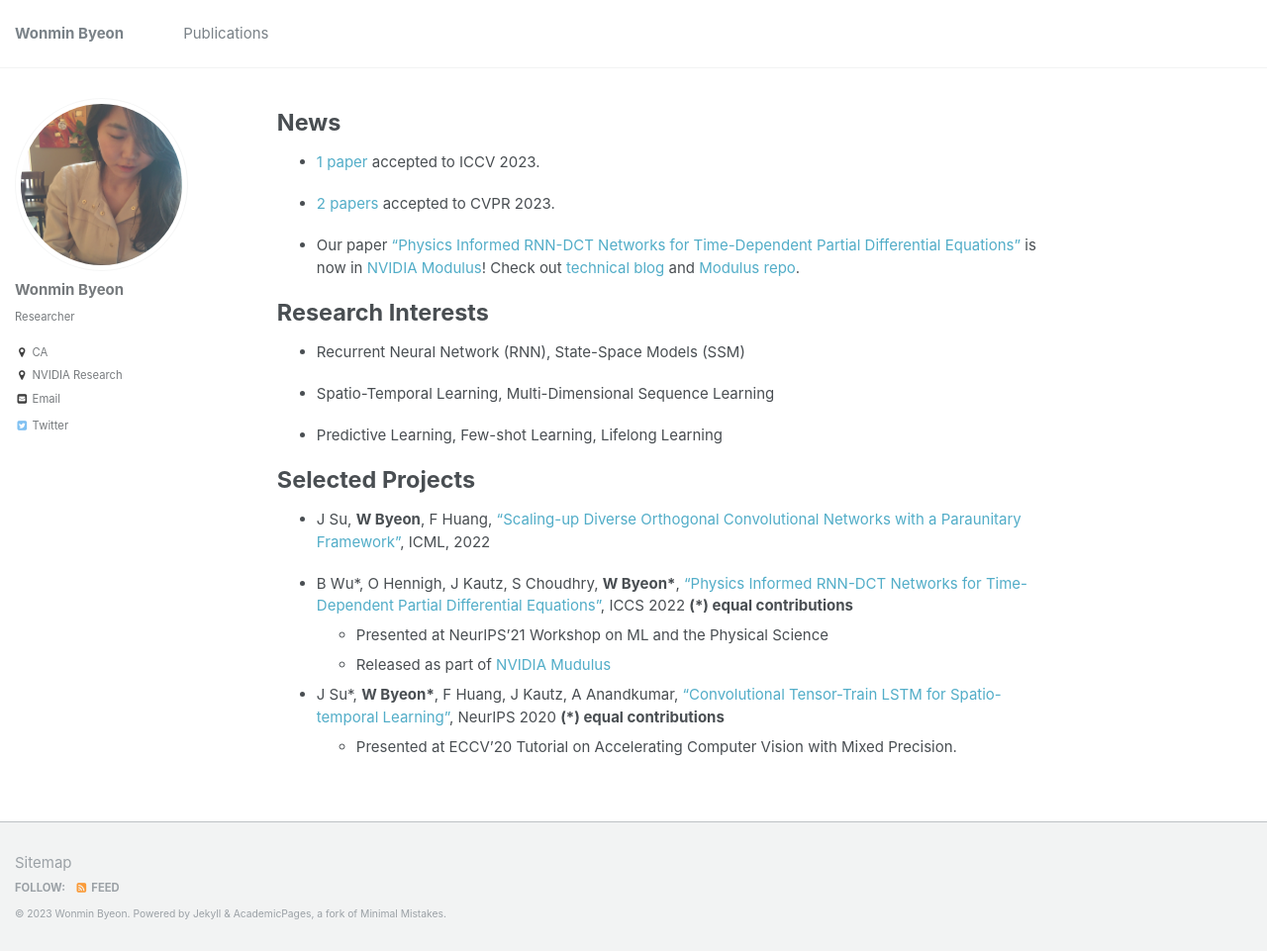
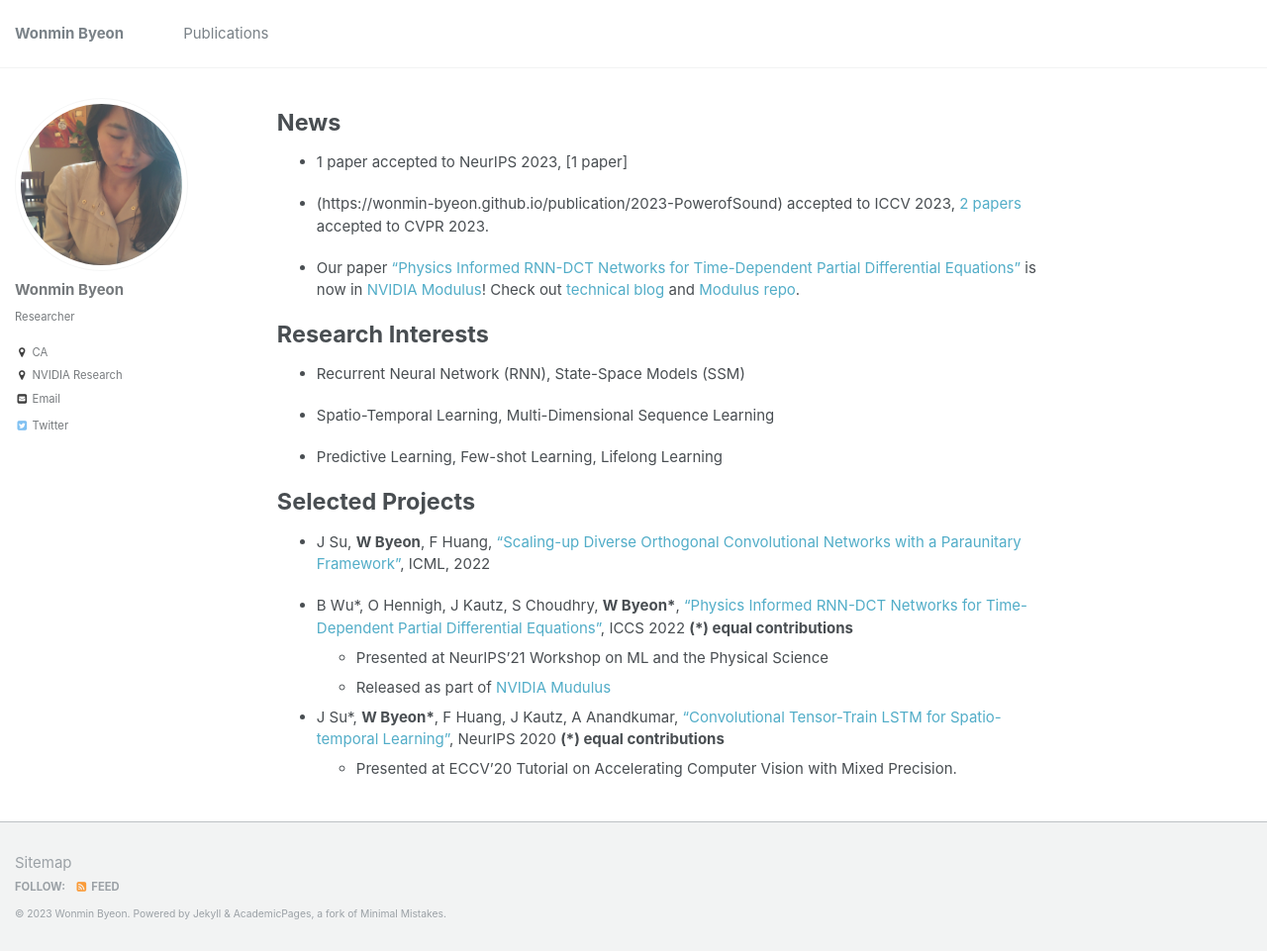
Before and after one commit to wonmin-byeon/wonmin-byeon.github.io, a Jekyll site: the page built from _pages/about.md, in a window 1280 px wide and 961 px high. Shown: the whole window at 99% size. Built offline with Jekyll 4.4.1, drawn with Linux system fonts in a browser that asks for light colours.

Commit message:
update the updates

```diff
--- a/_pages/about.md
+++ b/_pages/about.md
@@ -11,9 +11,9 @@ redirect_from:
 News
 ======
 
-* [1 paper](https://wonmin-byeon.github.io/publication/2023-PowerofSound) accepted to ICCV 2023.
+* 1 paper accepted to NeurIPS 2023, [1 paper]
 
-* [2 papers](https://wonmin-byeon.github.io/publications/) accepted to CVPR 2023.
+* (https://wonmin-byeon.github.io/publication/2023-PowerofSound) accepted to ICCV 2023, [2 papers](https://wonmin-byeon.github.io/publications/) accepted to CVPR 2023.
 
 * Our paper ["Physics Informed RNN-DCT Networks for Time-Dependent Partial Differential Equations"](https://wonmin-byeon.github.io/publication/2022-rnndct) is now in [NVIDIA Modulus](https://developer.nvidia.com/modulus)! Check out [technical blog](https://developer.nvidia.com/blog/develop-physics-informed-machine-learning-models-with-graph-neural-networks/) and [Modulus repo](https://github.com/NVIDIA/modulus/tree/main/modulus/models/rnn).
 
```
